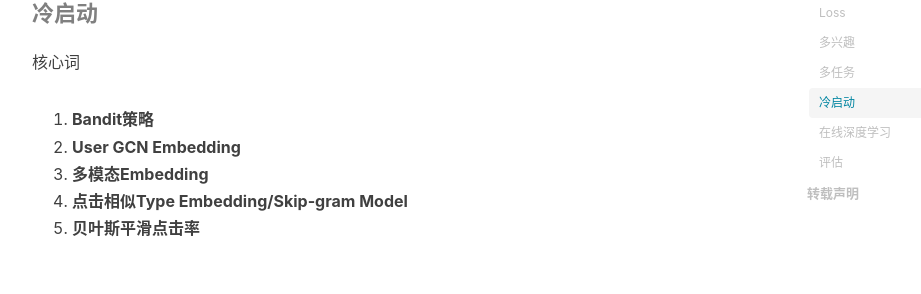
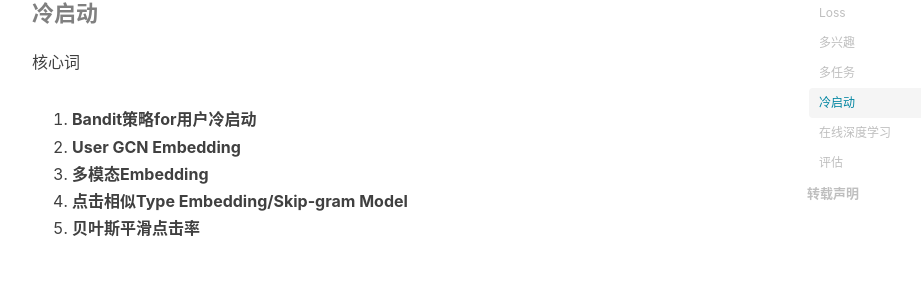
Before and after one commit to wenruij/wenruij.github.io, a Jekyll site: the page built from _posts/2021-06-06-rec-summary.markdown, in a window 1280 px wide and 900 px high, scrolled down 2648 px. Shown: the part 151-445 px from the top of the window, without its empty margins (233-1154 px from the left). Built offline with Jekyll 4.4.1, drawn with Linux system fonts in a browser that asks for light colours; nearby versions of some CDN libraries; comment, search, counter and statistics services are not loaded.

Commit message:
rec-summary

```diff
--- a/_posts/2021-06-06-rec-summary.markdown
+++ b/_posts/2021-06-06-rec-summary.markdown
@@ -78,7 +78,7 @@ tags:
 #### 冷启动
 
 核心词
-1. **Bandit策略**
+1. **Bandit策略for用户冷启动**
 2. **User GCN Embedding**
 3. **多模态Embedding**
 4. **点击相似Type Embedding/Skip-gram Model**
```
